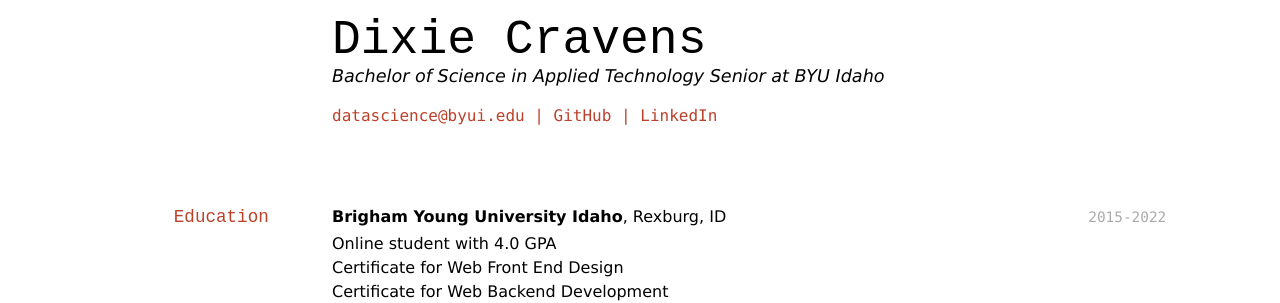
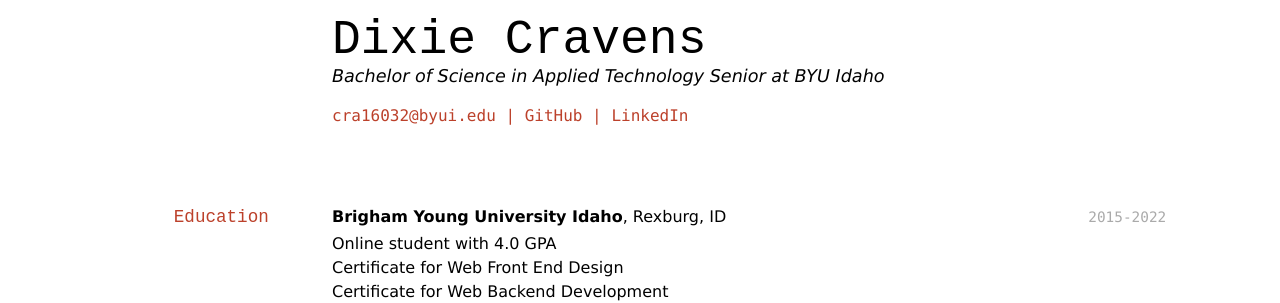
Before and after one commit to Cravens-Dixie/cravens_resume, a Jekyll site: the page built from docs/index.md, in a window 1280 px wide. Shown: the top 303 px of the page. Built offline with Jekyll 4.4.1, drawn with Linux system fonts in a browser that asks for light colours.

Commit message:
updated email address
added mailto link

```diff
--- a/docs/index.md
+++ b/docs/index.md
@@ -6,7 +6,7 @@ title: Dixie Cravens's Resume
 Bachelor of Science in Applied Technology Senior at BYU Idaho
 
 <div id="webaddress">
-<a href="datascience@byui.edu">datascience@byui.edu</a>
+<a href="mailto:cra16032@byui.edu">cra16032@byui.edu</a>
 | <a href="https://github.com/Cravens-Dixie">GitHub</a>
 | <a href="https://www.linkedin.com/in/dixie-c-8234521b7/">LinkedIn</a>
 </div>
```
